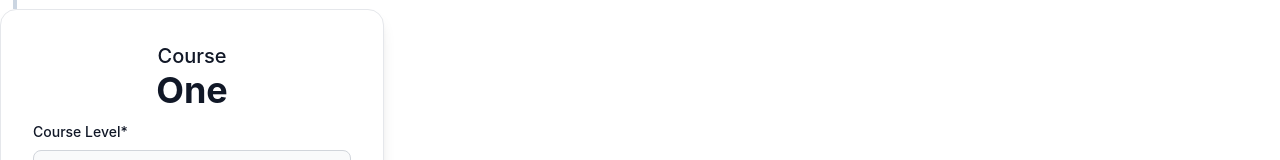
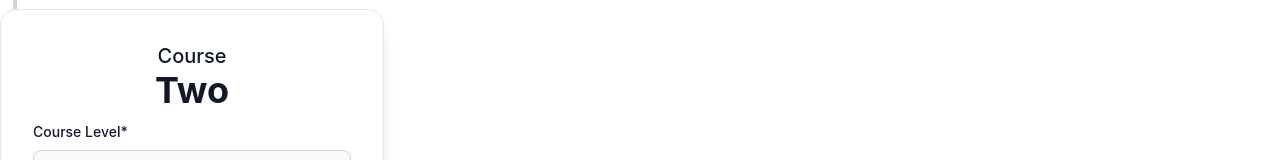
Before and after one commit to smart92dev/letzlearn-test, a React (Create React App) app: page / in a window 1280 px wide. Shown: the part 459-619 px from the top of the page. Built offline with nearby package versions, Linux system fonts and the light colour scheme.

Commit message:
finish stepper

```diff
--- a/src/components/CourseDetail/index.js
+++ b/src/components/CourseDetail/index.js
@@ -2,7 +2,7 @@ import React from "react";
 import { useState } from "react";
 
 export default function index(props) {
-  const { courseNo } = props;
+  const { courseNo, prev } = props;
   const numberArr = ['One', 'Two', 'Three', 'Four', 'Five', 'Six', 'Seven', 'Eight', 'Nine', 'Ten'];
   const [level, setLevel] = useState("");
   const [name, setName] = useState("");
@@ -115,7 +115,7 @@ export default function index(props) {
           />
         </div>
         <div className="flex flex-row gap-1">
-          <span className="text-white text-[30px] w-[112px] pt-[7px] cursor-pointer bg-slate-300 hover:bg-main focus:ring-main focus:outline-none focus:bg-main font-medium rounded-[100px] text-sm text-center dark:bg-blue-600 dark:hover:bg-blue-700 dark:focus:ring-blue-800">
+          <span onClick={() => prev()} className="text-white text-[30px] w-[112px] pt-[7px] cursor-pointer bg-slate-300 hover:bg-main focus:ring-main focus:outline-none focus:bg-main font-medium rounded-[100px] text-sm text-center dark:bg-blue-600 dark:hover:bg-blue-700 dark:focus:ring-blue-800">
             &lt;
           </span>
           <button
--- a/src/components/Stepper/index.js
+++ b/src/components/Stepper/index.js
@@ -1,7 +1,7 @@
 import React from "react";
 import { useState, useEffect } from "react";
 export default function index(props) {
-  const { count } = props;
+  const { count, setCount } = props;
   const [numArr, setNumArr] = useState([]);
 
   const getNumArr = () => {
@@ -15,17 +15,17 @@ export default function index(props) {
 
   useEffect(() => {
     getNumArr();
-  }, []);
+  }, [count]);
 
   return (
     <div className="flex flex-col">
       {numArr.length > 0 ? (
         numArr.map((data, index) => (
           <div key={index}>
-            <span className="text-white w-[30px] h-[30px] pt-[2px] bg-main rounded-full block">
+            <span onClick={()=> setCount(index+1)} className="cursor-pointer text-white w-[30px] h-[30px] pt-[2px] bg-main rounded-full block">
               {data}
             </span>
-            {count -1  === index ? (
+            {count - 1 === index ? (
               <span className="w-[4px] ml-[13px] h-[100px] pt-[2px] bg-slate-300 block"></span>
             ) : (
               <span className="w-[4px] ml-[13px] h-[100px] pt-[2px] bg-main block"></span>
--- a/src/pages/Home/index.js
+++ b/src/pages/Home/index.js
@@ -1,13 +1,18 @@
 import React from 'react'
+import {useState} from 'react'
 import PersonalDetail from '../../components/PersonalDetail'
 import CourseDetail from '../../components/CourseDetail'
 import Stepper from '../../components/Stepper'
 
 export default function index() {
+  const [ count, setCount ] = useState(3);
+  const downCount = () => {
+    setCount(count - 1);
+  }
   return (
     <div>
-      <Stepper count={3}/>
-      <CourseDetail courseNo={1}/>
+      <Stepper count={count} setCount = {setCount} />
+      <CourseDetail courseNo={count - 1} prev={downCount} />
       <PersonalDetail />
     </div>
   )
```
